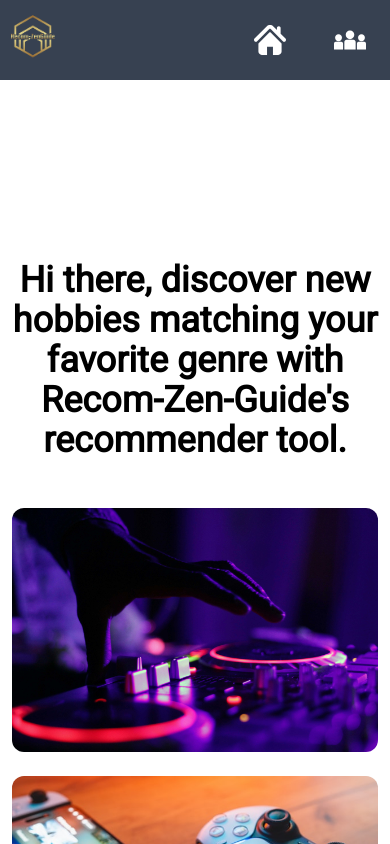
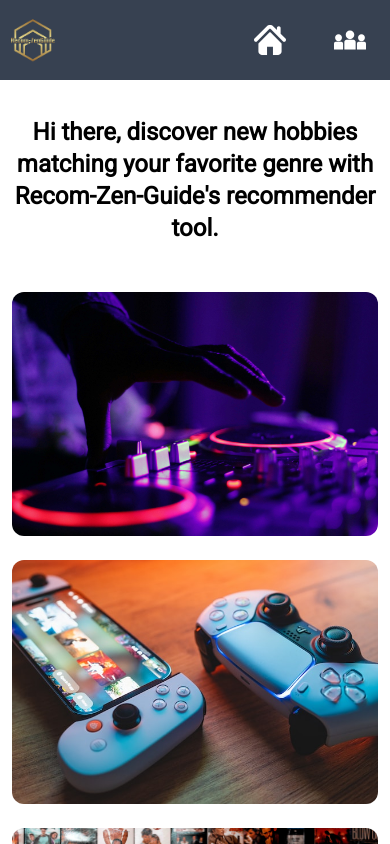
Before and after one commit to Renaissance-Innovation-Labs/AI-Recommendation-System, a React (Create React App) app: page /home in a window 390 px wide. Shown: the top 844 px of the page. Built offline with nearby package versions, Linux system fonts and the light colour scheme; no server answers.

Commit message:
made changes in the title icon and also the nav icon

```diff
--- a/public/index.html
+++ b/public/index.html
@@ -2,8 +2,8 @@
 <html lang="en">
   <head>
     <meta charset="utf-8" />
-    <!-- <link rel="icon" href="%PUBLIC_URL%/favicon.ico" /> -->
-    <link rel="icon" href="%PUBLIC_URL%/recom-zen-guide-logo2.ico" />
+    <link rel="icon" href="%PUBLIC_URL%/favicon.ico" />
+    <!-- <link rel="icon" href="%PUBLIC_URL%/recom-zen-guide-logo2.ico" /> -->
     <meta name="viewport" content="width=device-width, initial-scale=1" />
     <meta name="theme-color" content="#000000" />
     <link rel="preconnect" href="https://fonts.googleapis.com">
@@ -14,7 +14,7 @@
       content="Web site created using create-react-app"
     />
     <!-- <link rel="apple-touch-icon" href="%PUBLIC_URL%/logo192.png" /> -->
-    <!-- <link rel="apple-touch-icon" href="%PUBLIC_URL%/recom-zen-guide-logo2.ico" /> -->
+    <link rel="apple-touch-icon" href="%PUBLIC_URL%/recom-zen-guide-logo2.ico" />
 
     <!--
       manifest.json provides metadata used when your web app is installed on a
--- a/src/layouts/RootLayout.js
+++ b/src/layouts/RootLayout.js
@@ -14,7 +14,7 @@
         <div className='font-Roboto'>
             <header>
             <nav className='w-full bg-gray-700  text-white flex flex-row justify-end gap-x-12 h-fit  pr-6'>
-            <div className='flex-1 px-2 pt-3 w-12 h-12'>
+            <div className='flex-1 mt-4 mx-2 w-12 h-12'>
                 <img src={recomzenguidelogo} alt='world logo' className='w-12 h-12 rounded-full' />
            </div>
             {/* <div className='flex-1 px-2 pt-3 w-fit h-fit'>
--- a/src/pages/Home.js
+++ b/src/pages/Home.js
@@ -13,8 +13,8 @@
             {/* <h2>HomePage</h2> */}
 
 
-            <div className="w-full mt-36 space-y-12 p-3">
-                <h1 className="text-center text-4xl max-w-fit items-center mx-auto font-bold md:max-w-5xl font-roboto">
+            <div className="w-full space-y-12 p-3 md:mt-36">
+                <h1 className="text-center text-2xl max-w-fit items-center mx-auto font-bold md:max-w-5xl font-roboto md:text-4xl">
                     Hi there, discover new hobbies matching your favorite genre with <span>Recom-Zen-Guide</span>'s recommender tool.
                 </h1>
                 <div className="w-full  flex flex-col justify-center items-center gap-6 md:flex-row">
```
Also changed, not shown: 2 other files (tests, documents, lock files or other folders).
